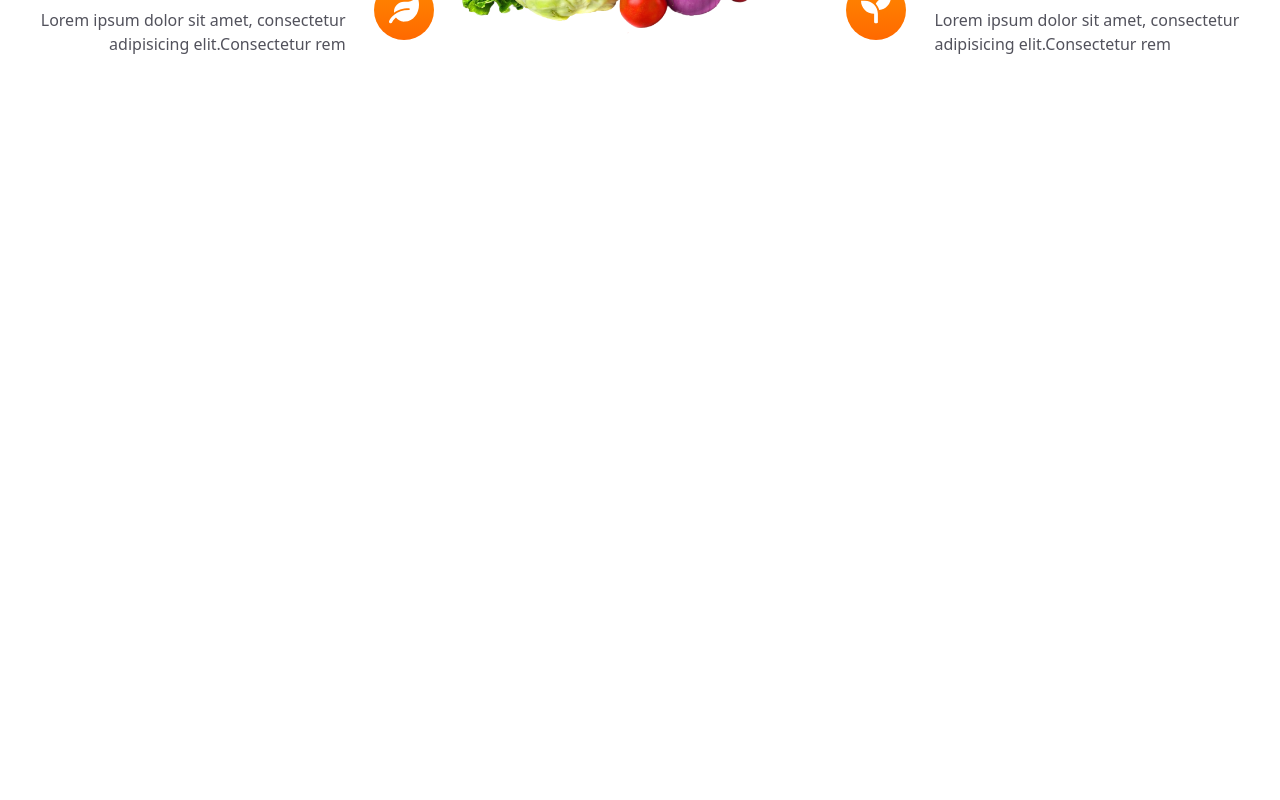
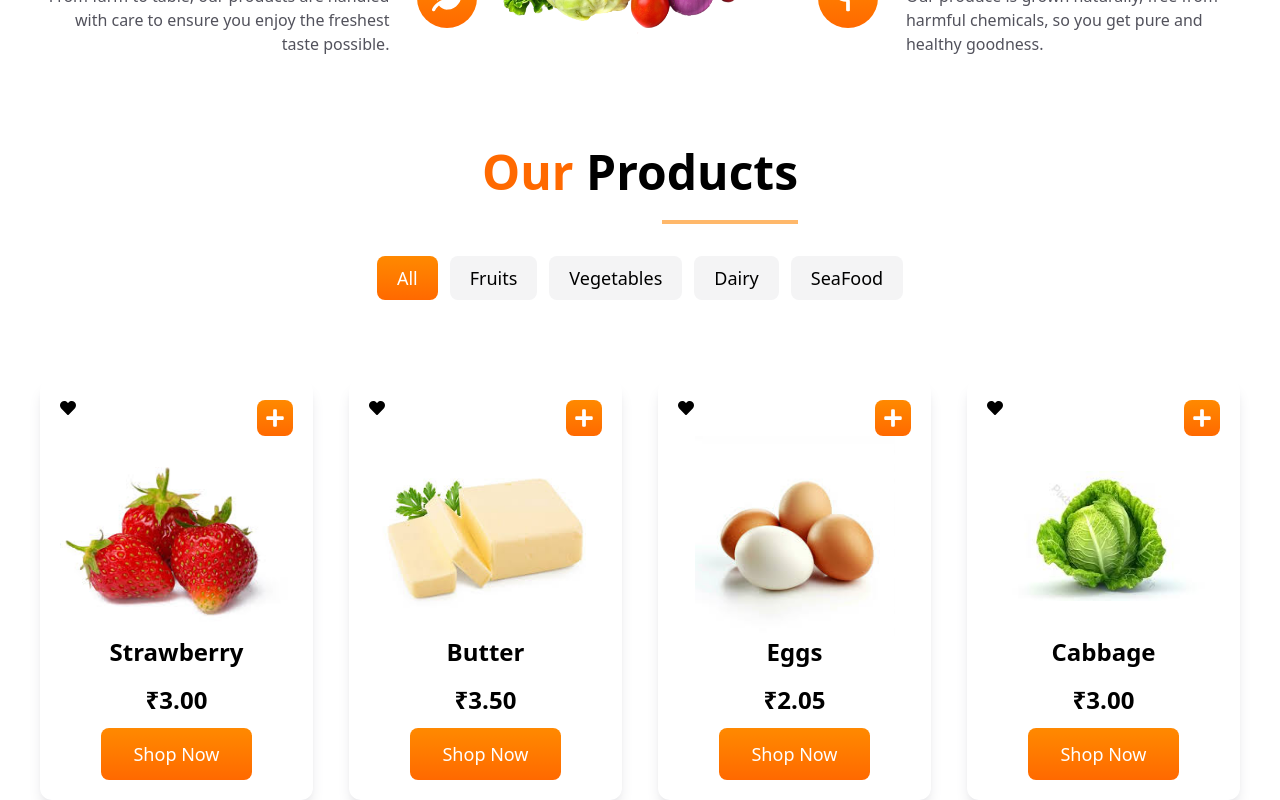
Before and after one commit to MeghaYewalekar/MDailyFresh, a React (Vite) app: page / in a window 1280 px wide. Shown: the part 2060-2860 px from the top of the page. Before the commit the page ends 2116 px from the top, so only its background shows below. Built offline with nearby package versions, Linux system fonts and the light colour scheme.

Commit message:
Product  section completed with Filter by categories eg.All,Dairy,Vegetables,Seafood

```diff
--- /dev/null
+++ b/src/components/Cards.jsx
@@ -0,0 +1,31 @@
+import React from "react";
+import { FaHeart, FaPlus } from "react-icons/fa";
+import Button from "./Button";
+
+const Cards = ({image,name,price}) => {
+  return (
+    <div className="p-5 rounded-xl shadow-lg shadow-zinc-200 transition-all duration-300 hover:shadow-xl hover:shadow-orange-300/50 hover:scale-100">
+
+
+      <div className="flex justify-between ">
+        <span className="">
+          <FaHeart />
+        </span>
+        <button className="bg-gradient-to-b from-orange-400 to-orange-500 text-white  text-xl px-2 py-2 rounded-lg ">
+          <FaPlus />
+        </button>
+      </div>
+
+      <div className="w-full h-50 ">
+        <img src={image} className="w-full h-full object-contain" />
+      </div>
+      <div className="text-center">
+        <h3 className="text-2xl font-semibold">{name}</h3>
+        <p className="text-2xl font-bold mt-4 mb-3 ">₹{price.toFixed(2)}</p>
+        <Button content="Shop Now" />
+      </div>
+    </div>
+  );
+};
+
+export default Cards;
--- /dev/null
+++ b/src/components/ProductList.js
@@ -0,0 +1,208 @@
+import React from "react";
+import Butter from "../../src/assets/butter.jpeg";
+import Strawberry from "../../src/assets/strawberry.jpeg";
+import Cabbage from "../../src/assets/cabbage.jpeg";
+import Eggplant from "../../src/assets/eggplant.jpeg";
+import Shrimp from "../../src/assets/shrimp.jpeg";
+import Kiwi from "../../src/assets/kiwi.jpeg";
+import Brocoli from "../../src/assets/brocoli.jpeg";
+import Yogurt from "../../src/assets/yogurt.jpeg";
+import Beef from "../../src/assets/beef.jpeg";
+import ChickenBreast from "../../src/assets/chicken-breast.jpeg";
+import Kale from "../../src/assets/kale.jpeg";
+import Cheese from "../../src/assets/cheese.jpeg";
+import CondensedMilk from "../../src/assets/condensed-milk.jpeg";
+import Salmon from "../../src/assets/salmon.jpeg";
+import Banana from "../../src/assets/banana.jpeg";
+import Milk from "../../src/assets/milk.jpeg";
+import Pineapple from "../../src/assets/pineapple.jpeg";
+import Telapia from "../../src/assets/telapia.jpeg";
+import Tomato from "../../src/assets/tomato.jpeg";
+import SliceCheese from "../../src/assets/slice-cheese.jpeg";
+import RicottaCheese from "../../src/assets/ricotta-cheese.jpeg";
+import Grapes from "../../src/assets/grapes.jpeg";
+import Onion from "../../src/assets/onion.jpeg";
+import Eggs from "../../src/assets/eggs.jpeg";
+import Potato from "../../src/assets/potato.jpeg";
+
+
+const ProductList = [
+  {
+    id: 1,
+    name: "Strawberry",
+    price: 3.0,
+    category: "Fruits",
+    image: Strawberry,
+  },
+  {
+    id: 2,
+    name: "Butter",
+    price: 3.5,
+    category: "Dairy",
+    image: Butter,
+  },
+  {
+    id: 3,
+    name: "Eggs",
+    price: 2.05,
+    category: "Dairy",
+    image: Eggs,
+  },
+  {
+    id: 4,
+    name: "Cabbage",
+    price: 3.0,
+    category: "Vegetables",
+    image: Cabbage,
+  },
+  {
+    id: 5,
+    name: "Eggplant",
+    price: 4.0,
+    category: "Vegetables",
+    image: Eggplant,
+  },
+  {
+    id: 6,
+    name: "Shrimp",
+    price: 3.5,
+    category: "SeaFood",
+    image: Shrimp,
+  },
+  {
+    id: 7,
+    name: "Kiwi",
+    price: 2.05,
+    category: "Fruits",
+    image: Kiwi,
+  },
+  {
+    id: 8,
+    name: "Tomato",
+    price: 4.0,
+    category: "Vegetables",
+    image: Tomato,
+  },
+  {
+    id: 9,
+    name: "Brocoli",
+    price: 2.0,
+    category: "Vegetables",
+    image: Brocoli,
+  },
+  {
+    id: 10,
+    name: "Yogurt",
+    price: 3.0,
+    category: "Dairy",
+    image: Yogurt,
+  },
+  {
+    id: 11,
+    name: "Beef",
+    price: 8.0,
+    category: "Meat",
+    image: Beef,
+  },
+  {
+    id: 12,
+    name: "Chicken Breast",
+    price: 7.0,
+    category: "Meat",
+    image: ChickenBreast,
+  },
+  {
+    id: 13,
+    name: "Kale Leaves",
+    price: 3.0,
+    category: "Vegetables",
+    image: Kale,
+  },
+  {
+    id: 14,
+    name: "Mozzarella Cheese",
+    price: 7.0,
+    category: "Dairy",
+    image: Cheese,
+  },
+  {
+    id: 15,
+    name: "Condensed Milk",
+    price: 5.0,
+    category: "Dairy",
+    image: CondensedMilk,
+  },
+  {
+    id: 16,
+    name: "Salmon Filet ",
+    price: 4.0,
+    category: "SeaFood",
+    image: Salmon,
+  },
+  {
+    id: 17,
+    name: "Banana ",
+    price: 2.0,
+    category: "Fruits",
+    image: Banana,
+  },
+  {
+    id: 18,
+    name: "Milk Bottle",
+    price: 8.0,
+    category: "Dairy",
+    image: Milk,
+  },
+  {
+    id: 19,
+    name: "PineApple",
+    price: 5.0,
+    category: "Fruits",
+    image: Pineapple,
+  },
+    {
+    id: 20,
+    name: "Potato",
+    price: 3.0,
+    category: "Vegetables",
+    image: Potato,
+  },
+  {
+    id: 21,
+    name: "Tilapia Fish",
+    price: 3.0,
+    category: "SeaFood",
+    image: Telapia,
+  },
+  {
+    id: 22,
+    name: "Slice Cheese",
+    price: 5.0,
+    category: "Dairy",
+    image: SliceCheese,
+  },
+  {
+    id: 23,
+    name: "Ricotta Cheese",
+    price: 7.0,
+    category: "Dairy",
+    image: RicottaCheese,
+  },
+  {
+    id: 24,
+    name: "Grapes",
+    price: 3.0,
+    category: "Fruits",
+    image: Grapes,
+  },
+  {
+    id: 25,
+    name: "Lettuce Leaf",
+    price: 3.0,
+    category: "Vegetables",
+    image: Onion,
+  },
+
+];
+
+export default ProductList;
--- /dev/null
+++ b/src/components/Products.jsx
@@ -0,0 +1,58 @@
+import React, { useState } from "react";
+import Heading from "./Headings";
+import ProductList from "../components/ProductList";
+import Cards from "./Cards";
+import Button from "./Button";
+
+const categories = ["All", "Fruits", "Vegetables", "Dairy", "SeaFood"];
+
+const Products = () => {
+  const [activeTab, setActiveTab] = useState("All");
+
+  let filteredItems = activeTab === 'All' ? ProductList: ProductList.filter(item=>item.category === activeTab);
+
+  const renderCards = filteredItems.slice(0, 8).map((product) => {
+    return (
+      <Cards
+        key={product.id}
+        image={product.image}
+        name={product.name}
+        price={product.price}
+      />
+    );
+  });
+
+  return (
+    <section>
+      <div className="max-w-[1400px] mx-auto px-10 py-14 md:mt-9">
+        <Heading highlight="Our" heading="Products" />
+
+        {/* Tabs */}
+        <div className="flex gap-3 justify-center mt-8 rounded-lg">
+          {categories.map((category) => {
+            return (
+              <button
+                onClick={() => setActiveTab(category)}
+                key={category}
+                className={`px-5 py-2 text-lg rounded-lg cursor-pointer
+                  ${
+                    activeTab === category
+                      ? "bg-gradient-to-b from-orange-400 to-orange-500 text-white"
+                      : "bg-zinc-100 text-black"
+                  }`}
+              >
+                {category}
+              </button>
+            );
+          })}
+        </div>
+        {/* product listing */}
+        <div className="grid grid-cols-4 gap-9 mt-20">{renderCards}</div>
+
+        <div className="mt-15 mx-auto w-fit"><Button content="View All" /></div>
+      </div>
+    </section>
+  );
+};
+
+export default Products;
--- a/src/components/Values.jsx
+++ b/src/components/Values.jsx
@@ -6,7 +6,7 @@ import Basket from "../../src/assets/basket-full-vegetables.png";
 const Values = () => {
   const LeftSide = value.slice(0,2).map((item) => {
     return (
-      <div className="flex md:flex-row-reverse items-center gap-7">
+      <div key={item.id} className="flex md:flex-row-reverse items-center gap-7">
         <div>
           <span className="flex justify-center items-center text-white text-3xl bg-gradient-to-b from-orange-400 to-orange-500 w-15 h-15 rounded-full ">{item.icon}</span>
         </div>
@@ -20,7 +20,7 @@ const Values = () => {
 
   const RightSide = value.slice(2).map((item) => {
     return (
-      <div className="flex items-center gap-7 ">
+      <div key={item.id} className="flex items-center gap-7 ">
         <div>
           <span className="flex justify-center items-center text-white text-3xl bg-gradient-to-b from-orange-400 to-orange-500 w-15 h-15 rounded-full ">{item.icon}</span>
         </div>
@@ -61,26 +61,26 @@ const value = [
   {
     id: 1,
     title: "Trust",
-    para: "Lorem ipsum dolor sit amet, consectetur adipisicing elit.Consectetur rem ",
+    para: "We build lasting relationships with our customers by delivering quality you can rely on, every single time. ",
     icon: <FaHeart />,
   },
   {
     id: 2,
-    title: "always Fresh",
-    para: "Lorem ipsum dolor sit amet, consectetur adipisicing elit.Consectetur rem ",
+    title: "Always Fresh",
+    para: "From farm to table, our products are handled with care to ensure you enjoy the freshest taste possible. ",
     icon: <FaLeaf />,
   },
   {
     id: 3,
     title: "Food Safety",
-    para: "Lorem ipsum dolor sit amet, consectetur adipisicing elit.Consectetur rem ",
+    para: "We follow strict hygiene and safety standards to make sure every bite is safe and wholesome.",
     icon: <FaShieldAlt />,
   },
 
   {
     id: 4,
     title: "100% Organic",
-    para: "Lorem ipsum dolor sit amet, consectetur adipisicing elit.Consectetur rem ",
+    para: "Our produce is grown naturally, free from harmful chemicals, so you get pure and healthy goodness. ",
     icon: <FaSeedling />,
   },
 ];
--- a/src/components/home/Home.jsx
+++ b/src/components/home/Home.jsx
@@ -3,6 +3,7 @@ import Navbar from "../Navbar";
 import Hero from "../Hero";
 import Category from "../Category";
 import Values from "../Values";
+import Products from "../products";
 
 const Home = () => {
   return (
@@ -11,6 +12,7 @@ const Home = () => {
       <Hero />
       <Category />
       <Values />
+      <Products />
     </div>
   );
 };
```
